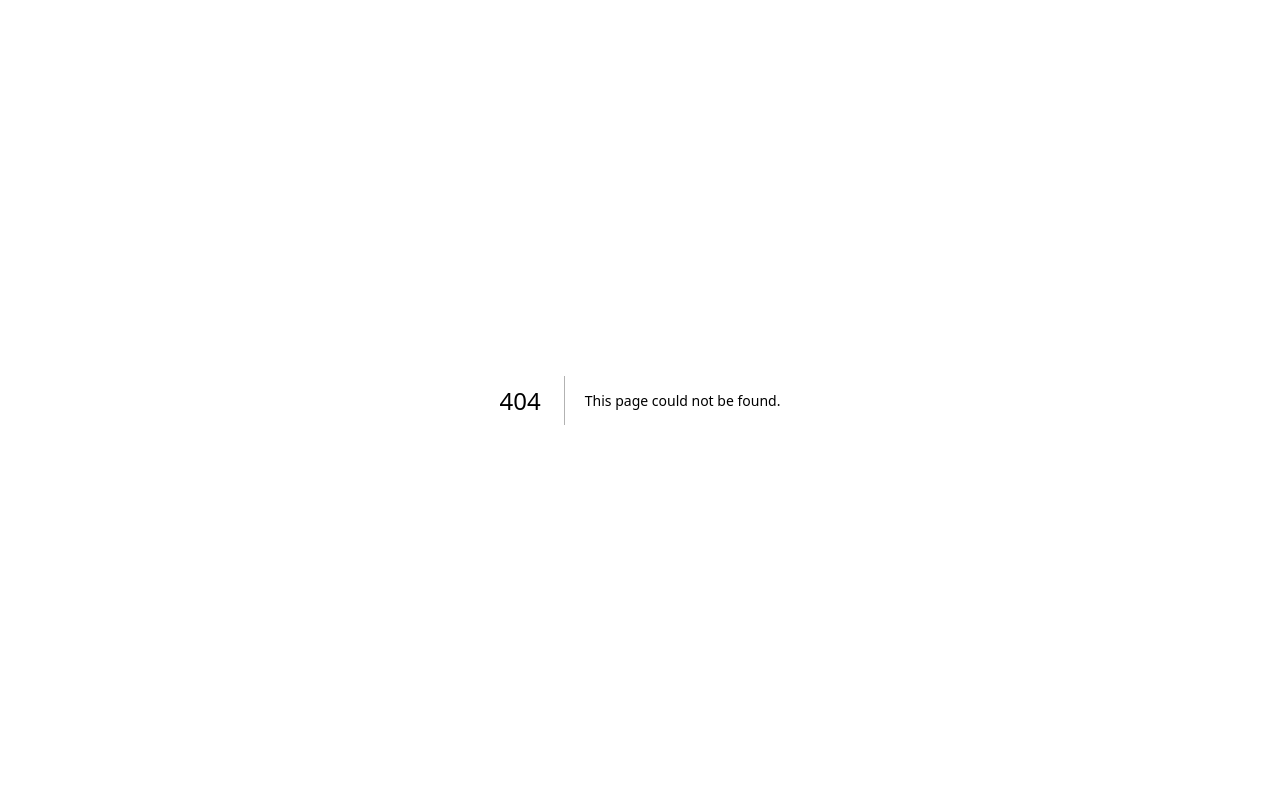
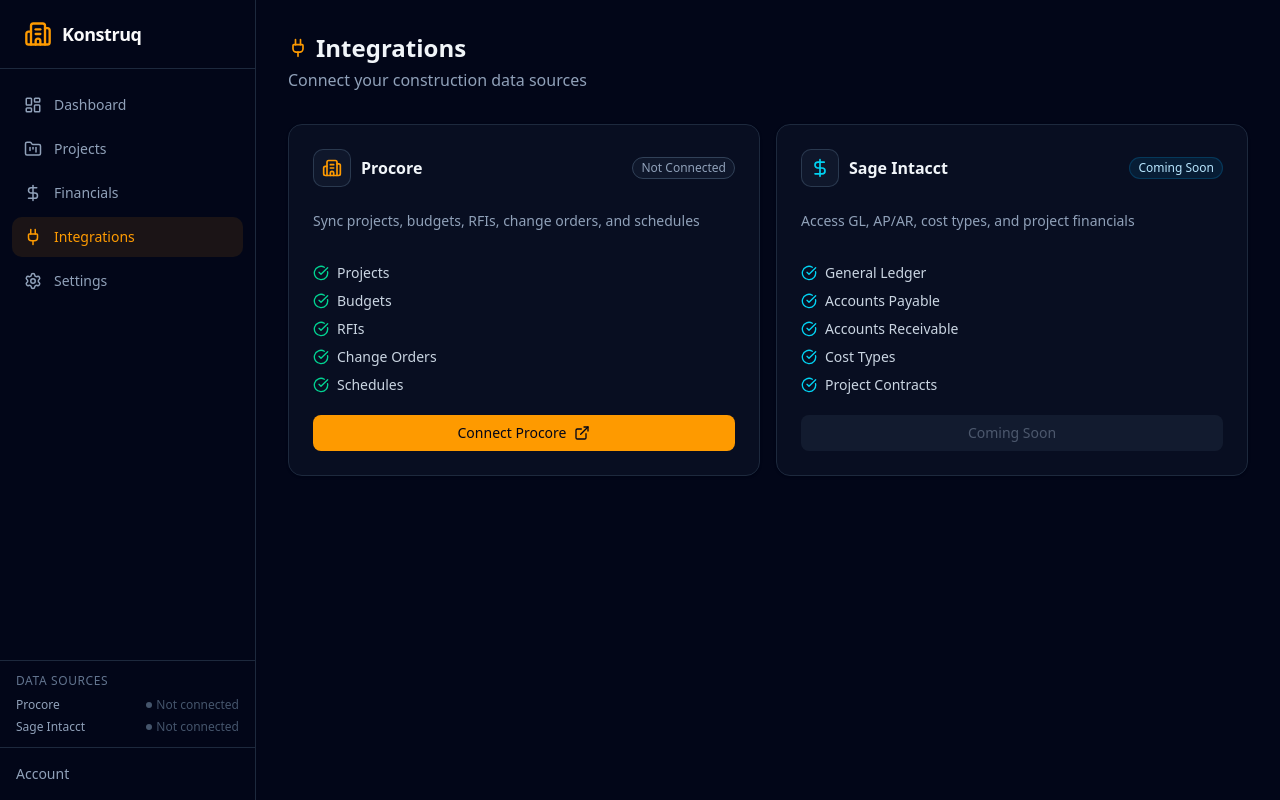
Before and after one commit to Crokily/konstruq, a Next.js app: page /integrations in a window 1280 px wide. Before the commit this address had no page. Built offline with nearby package versions, Linux system fonts and the light colour scheme.

Commit message:
feat: US-011 - Integrations page, loading skeletons, settings placeholder
- Integrations page: Procore (connect button) + Sage Intacct (coming soon)
- Settings placeholder page
- Loading skeletons for dashboard, projects, financials pages
- Sidebar updated with integration status badges

```diff
--- /dev/null
+++ b/src/app/(dashboard)/dashboard/loading.tsx
@@ -0,0 +1,34 @@
+import { Skeleton } from "@/components/ui/skeleton"
+
+export default function DashboardLoading() {
+  return (
+    <div className="space-y-8">
+      <div className="mb-8 space-y-2">
+        <Skeleton className="h-8 w-72 bg-slate-800" />
+        <Skeleton className="h-4 w-80 bg-slate-800" />
+      </div>
+
+      <div className="grid grid-cols-4 gap-4 max-2xl:grid-cols-2 max-md:grid-cols-1">
+        {Array.from({ length: 4 }, (_, index) => (
+          <Skeleton
+            key={`kpi-skeleton-${index}`}
+            className="h-28 w-full rounded-xl border border-slate-800 bg-slate-800/70"
+          />
+        ))}
+      </div>
+
+      <div className="grid grid-cols-2 gap-4 max-xl:grid-cols-1">
+        {Array.from({ length: 2 }, (_, index) => (
+          <div
+            key={`chart-skeleton-${index}`}
+            className="space-y-4 rounded-xl border border-slate-800 bg-slate-900/50 p-6"
+          >
+            <Skeleton className="h-6 w-40 bg-slate-800" />
+            <Skeleton className="h-4 w-56 bg-slate-800" />
+            <Skeleton className="h-72 w-full rounded-lg bg-slate-800/70" />
+          </div>
+        ))}
+      </div>
+    </div>
+  )
+}
--- /dev/null
+++ b/src/app/(dashboard)/financials/loading.tsx
@@ -0,0 +1,31 @@
+import { Skeleton } from "@/components/ui/skeleton"
+
+export default function FinancialsLoading() {
+  return (
+    <div className="space-y-6">
+      <div className="mb-8 space-y-2">
+        <Skeleton className="h-8 w-64 bg-slate-800" />
+        <Skeleton className="h-4 w-72 bg-slate-800" />
+      </div>
+
+      <div className="grid grid-cols-2 gap-4 max-xl:grid-cols-1">
+        {Array.from({ length: 2 }, (_, index) => (
+          <div
+            key={`financial-chart-skeleton-${index}`}
+            className="space-y-4 rounded-xl border border-slate-800 bg-slate-900/50 p-6"
+          >
+            <Skeleton className="h-6 w-44 bg-slate-800" />
+            <Skeleton className="h-4 w-72 bg-slate-800" />
+            <Skeleton className="h-72 w-full rounded-lg bg-slate-800/70" />
+          </div>
+        ))}
+      </div>
+
+      <div className="space-y-4 rounded-xl border border-slate-800 bg-slate-900/50 p-6">
+        <Skeleton className="h-6 w-52 bg-slate-800" />
+        <Skeleton className="h-4 w-80 bg-slate-800" />
+        <Skeleton className="h-80 w-full rounded-lg bg-slate-800/70" />
+      </div>
+    </div>
+  )
+}
--- /dev/null
+++ b/src/app/(dashboard)/integrations/page.tsx
@@ -0,0 +1,141 @@
+import Link from "next/link"
+import {
+  Building2,
+  CheckCircle,
+  Clock,
+  DollarSign,
+  ExternalLink,
+  Plug,
+} from "lucide-react"
+
+import { Badge } from "@/components/ui/badge"
+import { Button } from "@/components/ui/button"
+import {
+  Card,
+  CardContent,
+  CardDescription,
+  CardHeader,
+  CardTitle,
+} from "@/components/ui/card"
+
+const procoreIntegration = {
+  connected: false,
+  lastSync: "2 hours ago",
+  features: ["Projects", "Budgets", "RFIs", "Change Orders", "Schedules"],
+}
+
+const sageIntacctIntegration = {
+  features: [
+    "General Ledger",
+    "Accounts Payable",
+    "Accounts Receivable",
+    "Cost Types",
+    "Project Contracts",
+  ],
+}
+
+export default function IntegrationsPage() {
+  return (
+    <div className="space-y-6">
+      <div className="mb-8">
+        <div className="flex items-center gap-2">
+          <Plug className="h-5 w-5 text-amber-500" />
+          <h1 className="text-2xl font-bold text-slate-100">Integrations</h1>
+        </div>
+        <p className="mt-1 text-slate-400">Connect your construction data sources</p>
+      </div>
+
+      <div className="grid grid-cols-2 gap-4 max-xl:grid-cols-1">
+        <Card className="border-slate-800 bg-slate-900/50">
+          <CardHeader className="space-y-4 pb-2">
+            <div className="flex items-center justify-between gap-3">
+              <div className="flex items-center gap-2.5">
+                <div className="rounded-lg border border-slate-700/80 bg-slate-900 p-2">
+                  <Building2 className="h-5 w-5 text-amber-500" />
+                </div>
+                <CardTitle className="text-slate-100">Procore</CardTitle>
+              </div>
+              {procoreIntegration.connected ? (
+                <Badge className="border-emerald-500/20 bg-emerald-500/10 text-emerald-300">
+                  <CheckCircle className="h-3.5 w-3.5" />
+                  Connected
+                </Badge>
+              ) : (
+                <Badge
+                  variant="outline"
+                  className="border-slate-700 bg-slate-900 text-slate-400"
+                >
+                  Not Connected
+                </Badge>
+              )}
+            </div>
+            <CardDescription className="text-slate-400">
+              Sync projects, budgets, RFIs, change orders, and schedules
+            </CardDescription>
+            {procoreIntegration.connected ? (
+              <div className="inline-flex items-center gap-1.5 text-xs text-slate-400">
+                <Clock className="h-3.5 w-3.5" />
+                Last sync {procoreIntegration.lastSync}
+              </div>
+            ) : null}
+          </CardHeader>
+          <CardContent className="space-y-5">
+            <ul className="space-y-2">
+              {procoreIntegration.features.map((feature) => (
+                <li key={feature} className="flex items-center gap-2 text-sm text-slate-300">
+                  <CheckCircle className="h-4 w-4 text-emerald-400" />
+                  {feature}
+                </li>
+              ))}
+            </ul>
+            {procoreIntegration.connected ? (
+              <Button className="w-full bg-emerald-600 text-white hover:bg-emerald-500">
+                <Clock className="h-4 w-4" />
+                Sync Now
+              </Button>
+            ) : (
+              <Button asChild className="w-full bg-amber-500 text-slate-950 hover:bg-amber-400">
+                <Link href="/api/procore/auth">
+                  Connect Procore
+                  <ExternalLink className="h-4 w-4" />
+                </Link>
+              </Button>
+            )}
+          </CardContent>
+        </Card>
+
+        <Card className="border-slate-800 bg-slate-900/50">
+          <CardHeader className="space-y-4 pb-2">
+            <div className="flex items-center justify-between gap-3">
+              <div className="flex items-center gap-2.5">
+                <div className="rounded-lg border border-slate-700/80 bg-slate-900 p-2">
+                  <DollarSign className="h-5 w-5 text-cyan-400" />
+                </div>
+                <CardTitle className="text-slate-100">Sage Intacct</CardTitle>
+              </div>
+              <Badge className="border-sky-500/20 bg-sky-500/10 text-sky-200">
+                Coming Soon
+              </Badge>
+            </div>
+            <CardDescription className="text-slate-400">
+              Access GL, AP/AR, cost types, and project financials
+            </CardDescription>
+          </CardHeader>
+          <CardContent className="space-y-5">
+            <ul className="space-y-2">
+              {sageIntacctIntegration.features.map((feature) => (
+                <li key={feature} className="flex items-center gap-2 text-sm text-slate-300">
+                  <CheckCircle className="h-4 w-4 text-cyan-400" />
+                  {feature}
+                </li>
+              ))}
+            </ul>
+            <Button disabled className="w-full bg-slate-800 text-slate-400 hover:bg-slate-800">
+              Coming Soon
+            </Button>
+          </CardContent>
+        </Card>
+      </div>
+    </div>
+  )
+}
--- /dev/null
+++ b/src/app/(dashboard)/projects/loading.tsx
@@ -0,0 +1,25 @@
+import { Skeleton } from "@/components/ui/skeleton"
+
+export default function ProjectsLoading() {
+  return (
+    <div className="space-y-6">
+      <div className="mb-8 space-y-2">
+        <Skeleton className="h-8 w-40 bg-slate-800" />
+        <Skeleton className="h-4 w-72 bg-slate-800" />
+      </div>
+
+      <div className="space-y-4 rounded-xl border border-slate-800 bg-slate-900/50 p-6">
+        <Skeleton className="h-6 w-32 bg-slate-800" />
+        <Skeleton className="h-4 w-64 bg-slate-800" />
+        <div className="space-y-2 pt-2">
+          {Array.from({ length: 8 }, (_, index) => (
+            <Skeleton
+              key={`project-row-skeleton-${index}`}
+              className="h-10 w-full rounded-md bg-slate-800/80"
+            />
+          ))}
+        </div>
+      </div>
+    </div>
+  )
+}
--- /dev/null
+++ b/src/app/(dashboard)/settings/page.tsx
@@ -0,0 +1,22 @@
+import { Card, CardContent, CardHeader, CardTitle } from "@/components/ui/card"
+
+export default function SettingsPage() {
+  return (
+    <div className="space-y-6">
+      <div className="mb-8">
+        <h1 className="text-2xl font-bold text-slate-100">Settings</h1>
+      </div>
+
+      <Card className="border-slate-800 bg-slate-900/50">
+        <CardHeader className="pb-2">
+          <CardTitle className="text-slate-100">Settings coming soon</CardTitle>
+        </CardHeader>
+        <CardContent>
+          <p className="text-sm text-slate-400">
+            Configuration options for your workspace will be available soon.
+          </p>
+        </CardContent>
+      </Card>
+    </div>
+  )
+}
--- a/src/components/layout/sidebar.tsx
+++ b/src/components/layout/sidebar.tsx
@@ -41,6 +41,11 @@
   },
 ];
 
+const dataSources = [
+  { name: "Procore", connected: false },
+  { name: "Sage Intacct", connected: false },
+];
+
 export function Sidebar() {
   const pathname = usePathname();
 
@@ -81,8 +86,13 @@
           Data Sources
         </p>
         <div className="space-y-1.5">
-          <DataSourceBadge name="Procore" connected={false} />
-          <DataSourceBadge name="Sage Intacct" connected={false} />
+          {dataSources.map((dataSource) => (
+            <DataSourceBadge
+              key={dataSource.name}
+              name={dataSource.name}
+              connected={dataSource.connected}
+            />
+          ))}
         </div>
       </div>
 
```
